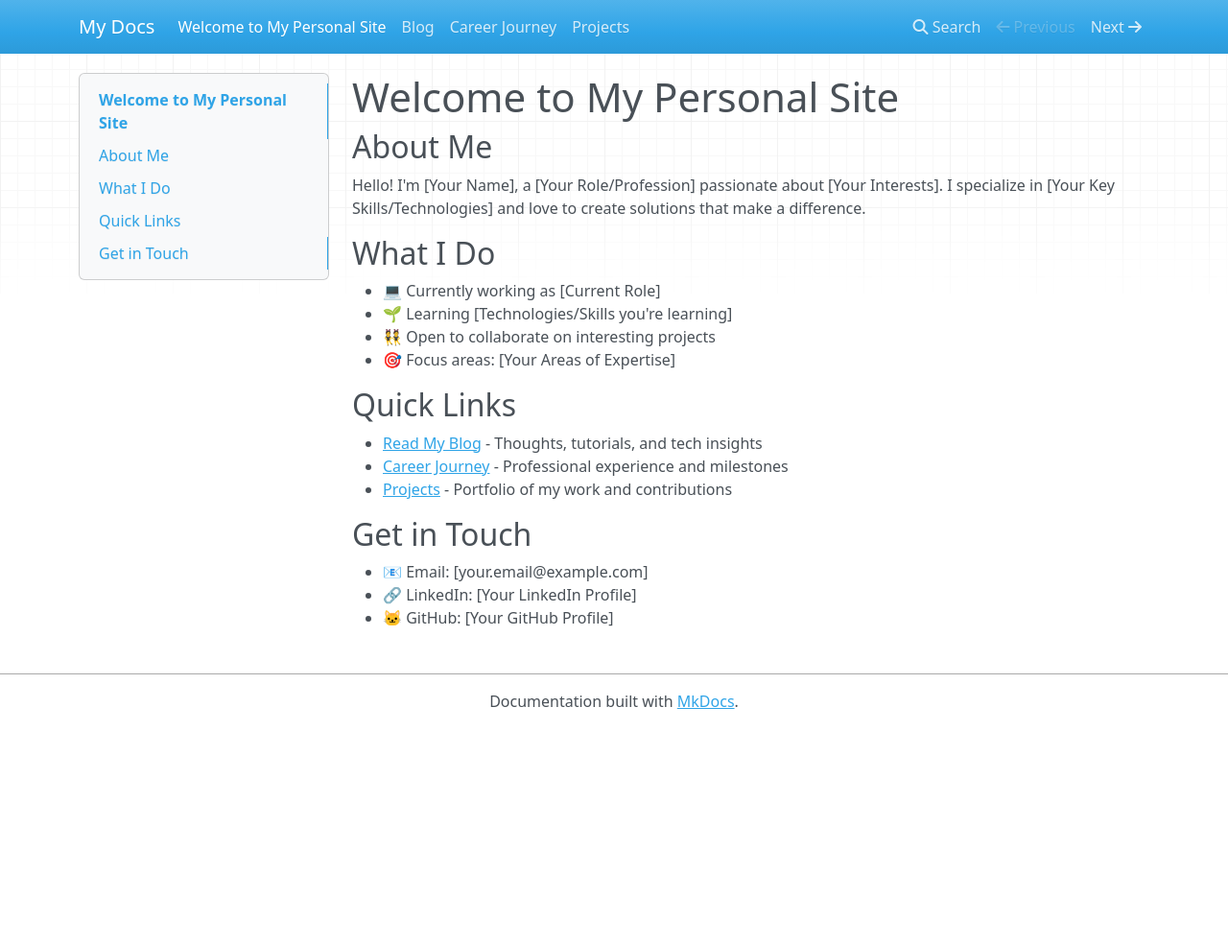
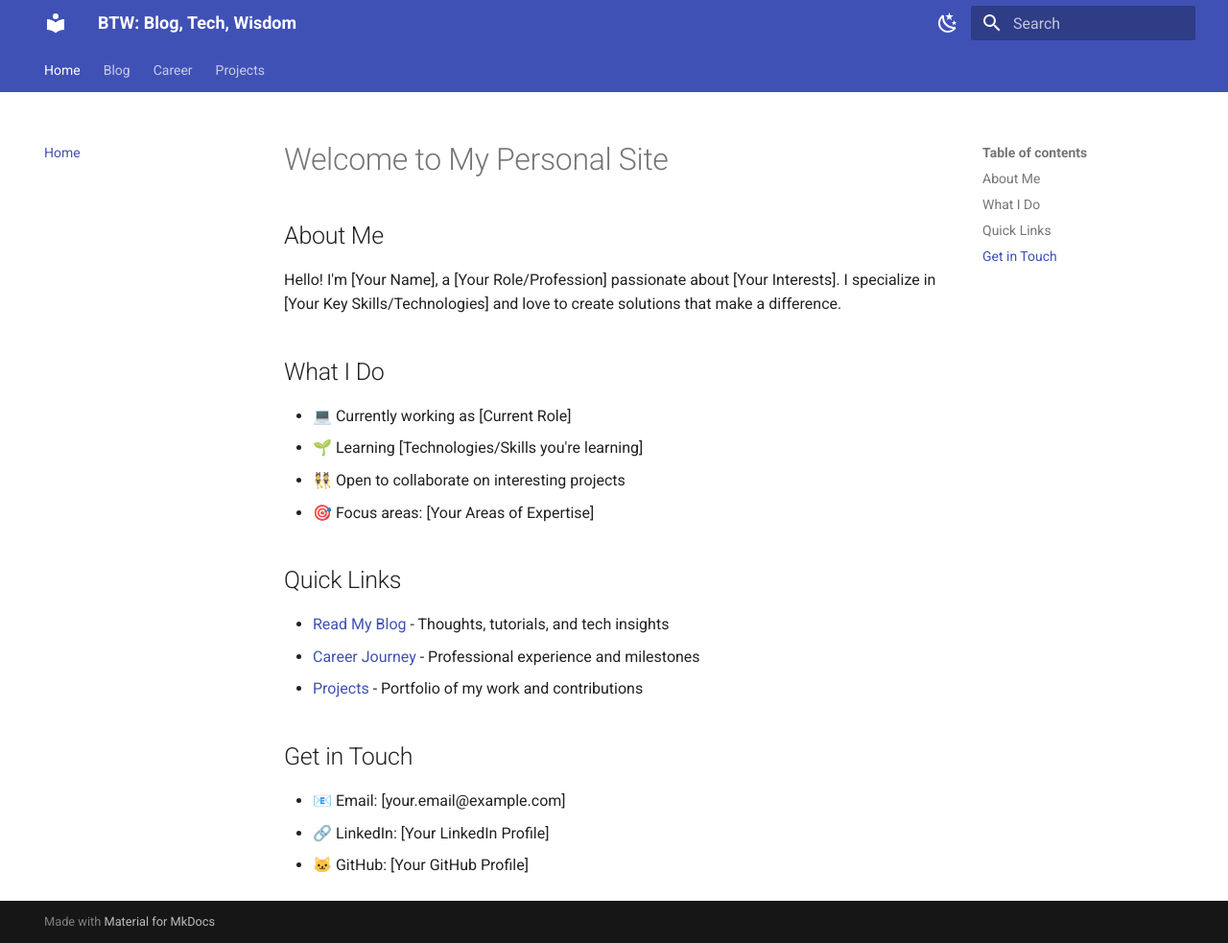
Before and after one commit to liweisu0/blog, an MkDocs documentation site: the page built from docs/index.md, in a window 1280 px wide and 983 px high. Shown: the whole window at 96% size. Built offline with MkDocs 1.6.1 and Material for MkDocs 9.7.7, drawn with Linux system fonts in a browser that asks for light colours; nearby versions of some CDN libraries.

Commit message:
Update site name

```diff
--- a/mkdocs.yml
+++ b/mkdocs.yml
@@ -1 +1,35 @@
-site_name: My Docs
+site_name: "BTW: Blog, Tech, Wisdom"
+site_url: "https://btw.suliwei.foo"
+
+theme:
+  name: material
+  palette:
+    # Light mode
+    - media: "(prefers-color-scheme: light)"
+      scheme: default
+      primary: indigo
+      accent: deep purple
+      toggle:
+        icon: material/weather-night
+        name: Switch to dark mode
+    # Dark mode - more Arch-like!
+    - media: "(prefers-color-scheme: dark)"
+      scheme: slate
+      primary: deep purple
+      accent: indigo
+      toggle:
+        icon: material/weather-sunny
+        name: Switch to light mode
+  features:
+    - navigation.instant
+    - navigation.tracking
+    - navigation.tabs
+    - navigation.top
+    - search.suggest
+    - search.highlight
+
+nav:
+  - Home: index.md
+  - Blog: blog.md
+  - Career: career.md
+  - Projects: projects.md
```
